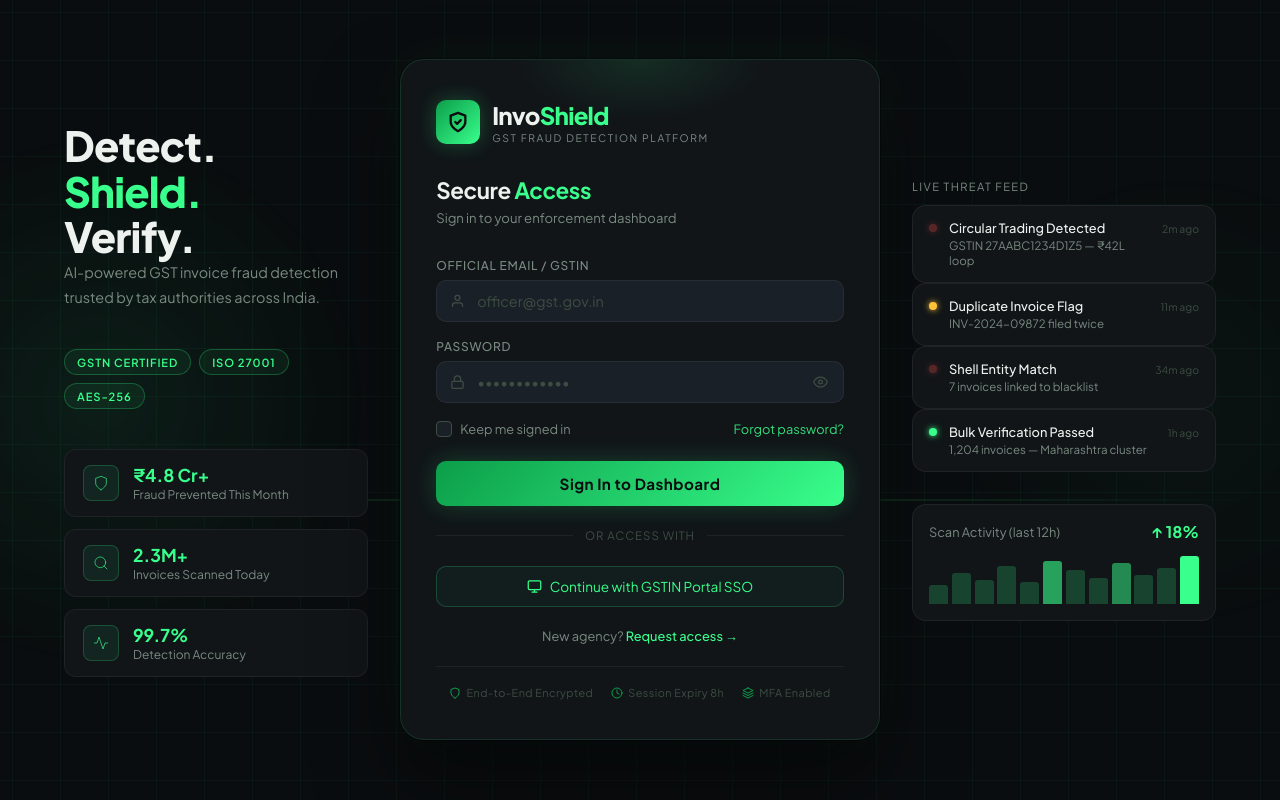
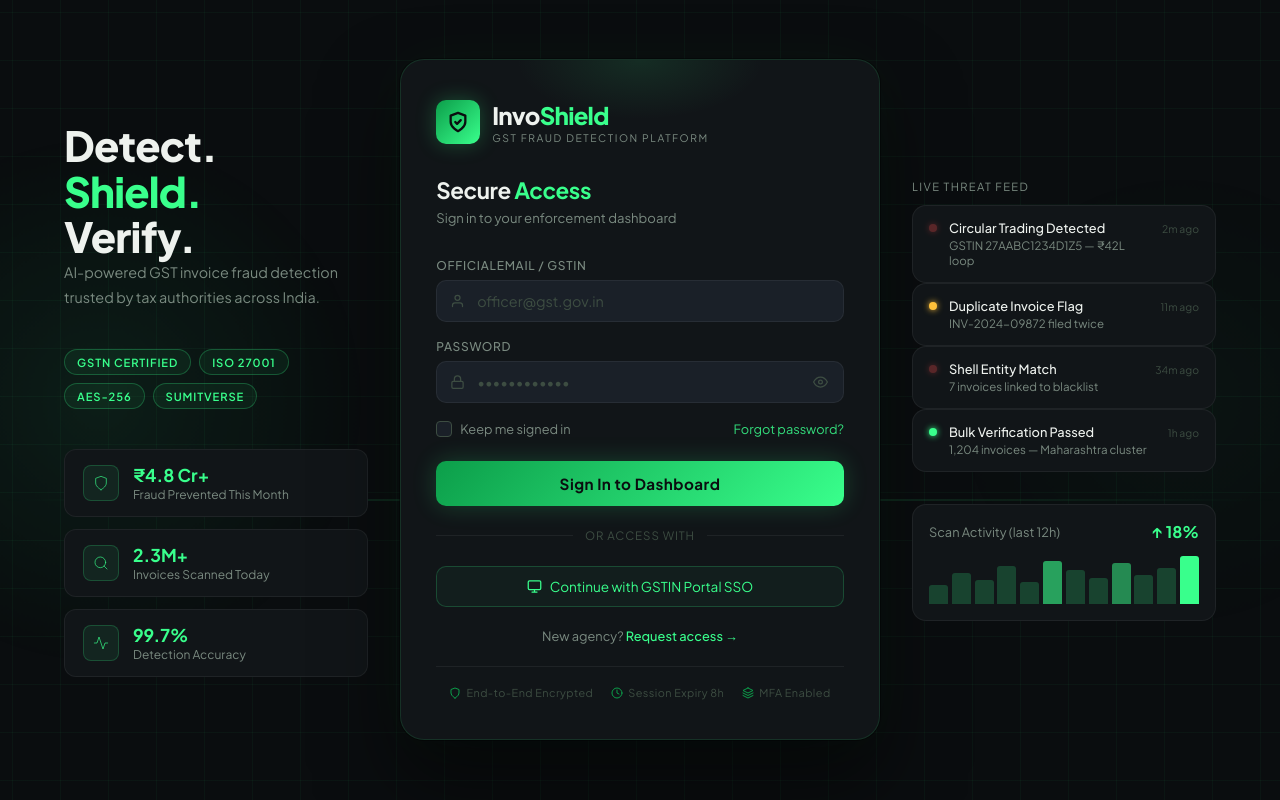
Before and after one commit to sumitverse/InvoShield-GST-Fraud-Detection, a plain HTML site: page pages/login.html in a window 1280 px wide. Drawn offline with Linux system fonts and the light colour scheme.

Commit message:
Added badge in a login page

```diff
--- a/pages/login.html
+++ b/pages/login.html
@@ -25,6 +25,7 @@
         <span class="badge">GSTN Certified</span>
         <span class="badge">ISO 27001</span>
         <span class="badge">AES-256</span>
+        <span class="badge">sumitverse</span>
       </div>
 
       <div class="stat-row">
@@ -86,7 +87,7 @@
 
         <form id="loginForm" onsubmit="handleLogin(event)">
           <div class="form-group">
-            <label class="form-label">Official Email / GSTIN</label>
+            <label class="form-label">OfficialEmail / GSTIN</label>
             <div class="input-wrap">
               <svg viewBox="0 0 24 24" stroke-linecap="round" stroke-linejoin="round">
                 <path d="M20 21v-2a4 4 0 0 0-4-4H8a4 4 0 0 0-4 4v2"/>
```
